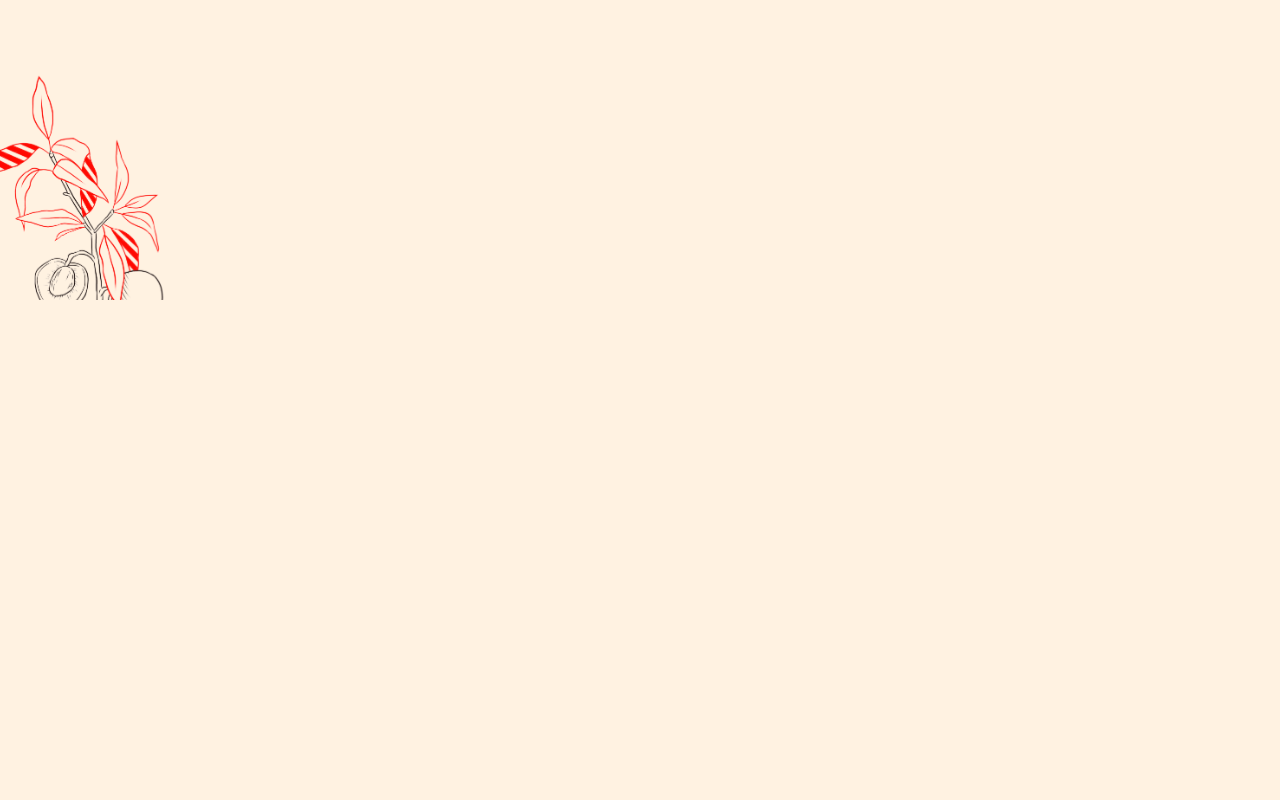
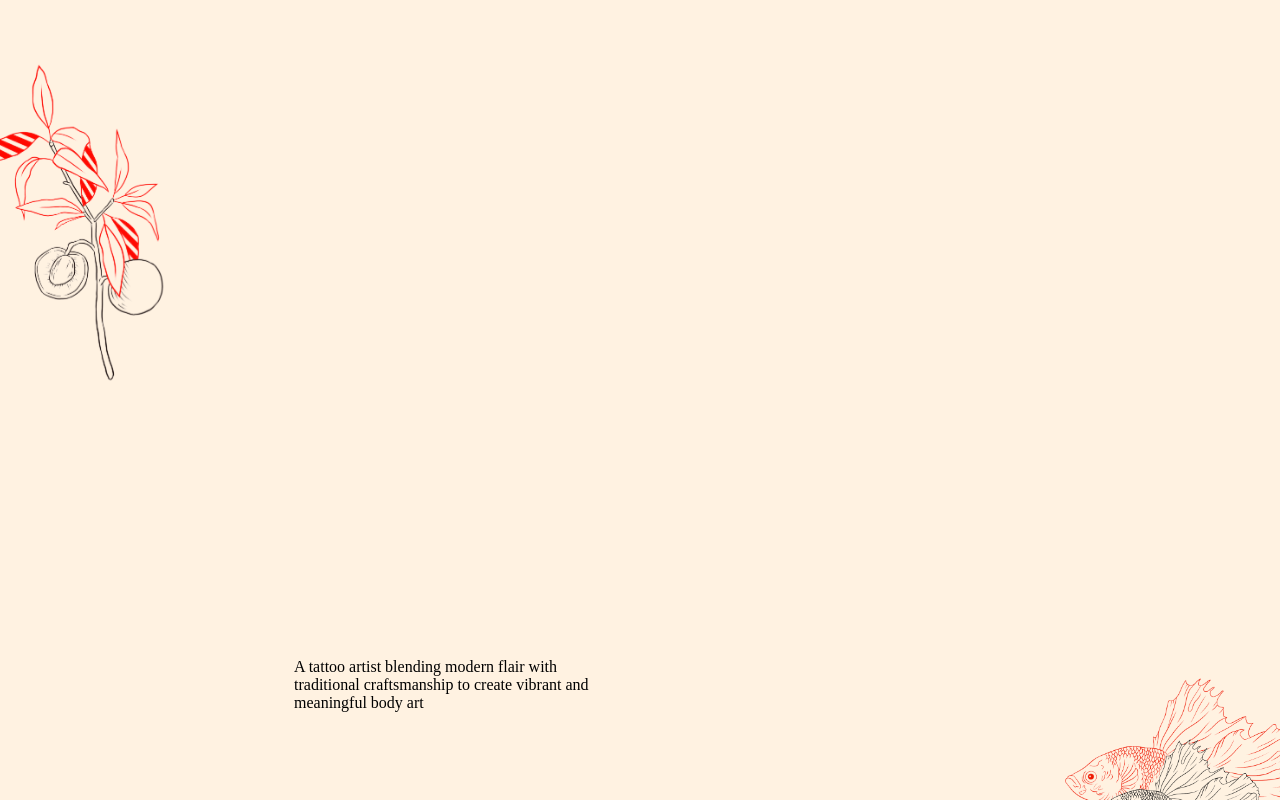
Before and after one commit to EdenRize/ZIVIZ, a React (Vite) app: page / in a window 1280 px wide. Shown: the part 500-1300 px from the top of the page. Before the commit the page ends 800 px from the top, so only its background shows below. Built offline with nearby package versions, Linux system fonts and the light colour scheme.

Commit message:
Add sections list

```diff
--- /dev/null
+++ b/src/cmps/SectionsList.jsx
@@ -0,0 +1,14 @@
+export function SectionsList({ sections }) {
+    return (
+        <ul className="clean-list sections-list">
+
+            {sections.map((section, idx) => {
+                return <li key={idx} className={`${(idx) % 2 === 0 && 'even'} section`}>
+                    <img style={section.imgStyle || {}} src={section.imgUrl} />
+                    <p style={section.pStyle || {}}>{section.txt}</p>
+                </li>
+            })}
+
+        </ul>
+    )
+}
--- a/src/styles/basics/_helpers.scss
+++ b/src/styles/basics/_helpers.scss
@@ -59,5 +59,5 @@
 .section {
     position: relative;
     height: 100dvh;
-    overflow-x: hidden;
+    overflow-x: clip;
 }
--- a/src/styles/cmps/_hero.scss
+++ b/src/styles/cmps/_hero.scss
@@ -29,7 +29,7 @@
         }
 
         &.flowers {
-            bottom: -93px;
+            bottom: -82px;
             left: -23px;
             width: 200px;
         }
--- /dev/null
+++ b/src/styles/cmps/_sections-list.scss
@@ -0,0 +1,38 @@
+.sections-list {
+
+    .section {
+
+        img {
+            position: absolute;
+            width: 250px;
+            top: 67%;
+            left: 0;
+            translate: 0 -67%;
+        }
+
+
+        p {
+            position: absolute;
+            top: 48%;
+            right: 5px;
+            translate: 0 -48%;
+            max-width: 300px;
+        }
+
+        &.even {
+
+            img {
+                left: unset;
+                right: -30px;
+                translate: 0 -67%;
+            }
+
+            p {
+                right: unset;
+                left: 30%;
+                translate: -30% -48%;
+            }
+        }
+
+    }
+}
--- a/src/styles/main.scss
+++ b/src/styles/main.scss
@@ -15,3 +15,4 @@
 
 //cmps
 @import "cmps/hero";
+@import "cmps/sections-list";
--- a/src/views/HomePage.jsx
+++ b/src/views/HomePage.jsx
@@ -1,10 +1,30 @@
 import { Hero } from "../cmps/Hero"
+import { SectionsList } from "../cmps/SectionsList"
 
 export function HomePage() {
+
+    const sections = [
+        {
+            txt: 'A tattoo artist blending modern flair with traditional craftsmanship to create vibrant and meaningful body art',
+            imgUrl: '/img/fish.png'
+        },
+        {
+            txt: 'A tattoo artist blending modern flair with traditional craftsmanship to create vibrant and meaningful body art',
+            imgUrl: '/img/women-cry-sun.png',
+            pStyle: { top: '61%', translate: '0 -61%', maxWidth: '174px' }
+        },
+        {
+            txt: 'A tattoo artist blending modern flair with traditional craftsmanship to create vibrant and meaningful body art',
+            imgUrl: '/img/horse-women.png',
+            pStyle: { top: '45%', translate: '-30% -45%', maxWidth: '218px' },
+            imgStyle: { width: '165px', right: '3px', top: '72%', translate: '0 -72%' }
+        },
+    ]
 
     return (
         <section className="home-page">
             <Hero />
+            <SectionsList sections={sections} />
         </section>
     )
 }
```
